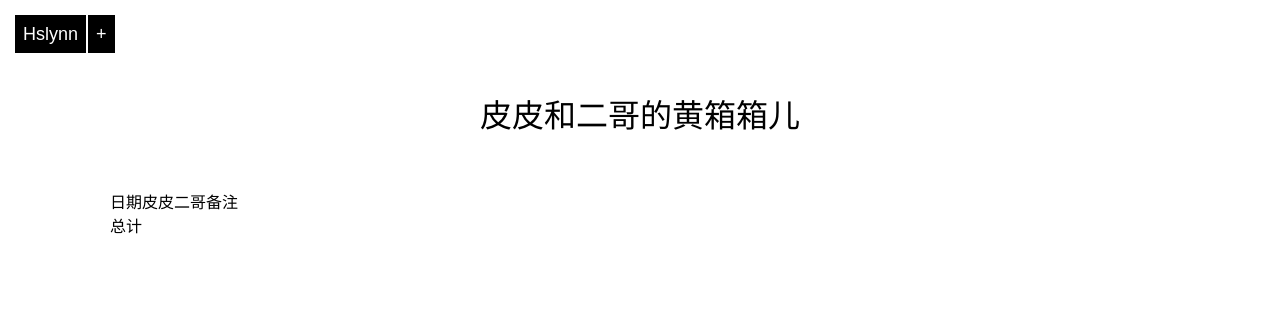
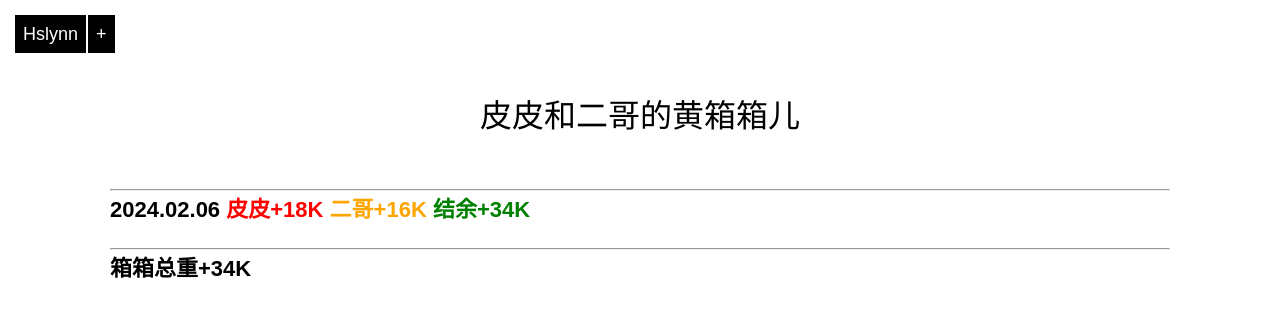
Before and after one commit to hslynn/hslynn.github.io, a Jekyll site: the page built from hsld22/index.md, in a window 1280 px wide. Shown: the top 317 px of the page. Built offline with Jekyll 4.4.1, drawn with Linux system fonts in a browser that asks for light colours.

Commit message:
change back

```diff
--- a/hsld22/index.md
+++ b/hsld22/index.md
@@ -5,10 +5,9 @@ published: true
 ---
 # {{page.title}}
 
-{% for entry in site.data.ledger %}
- {{ entry.date }}
-{% endfor %}
+<hr>
 
-| 日期   | 皮皮 | 二哥 | 备注 |
-|--------|------|------|------|
-| 总计   |    |    |    |
+## 2024.02.06 <font color=red> 皮皮+18K </font> <font color=orange> 二哥+16K </font> <font color=green> 结余+34K </font>
+
+<hr>
+## 箱箱总重+34K
```
